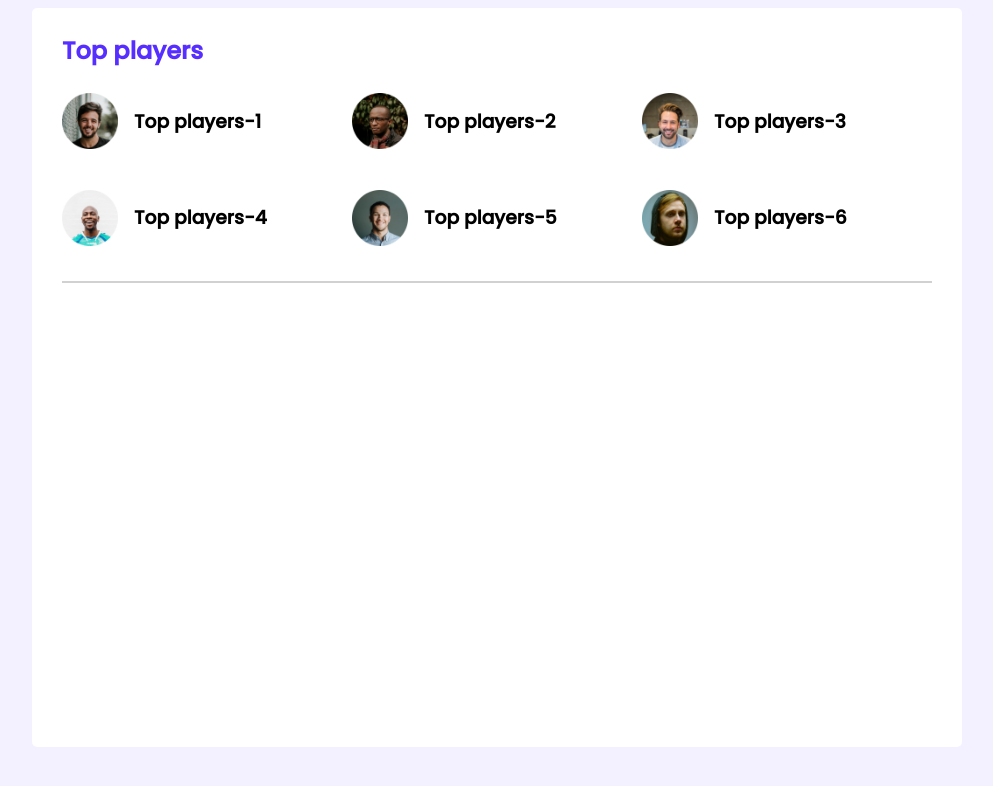
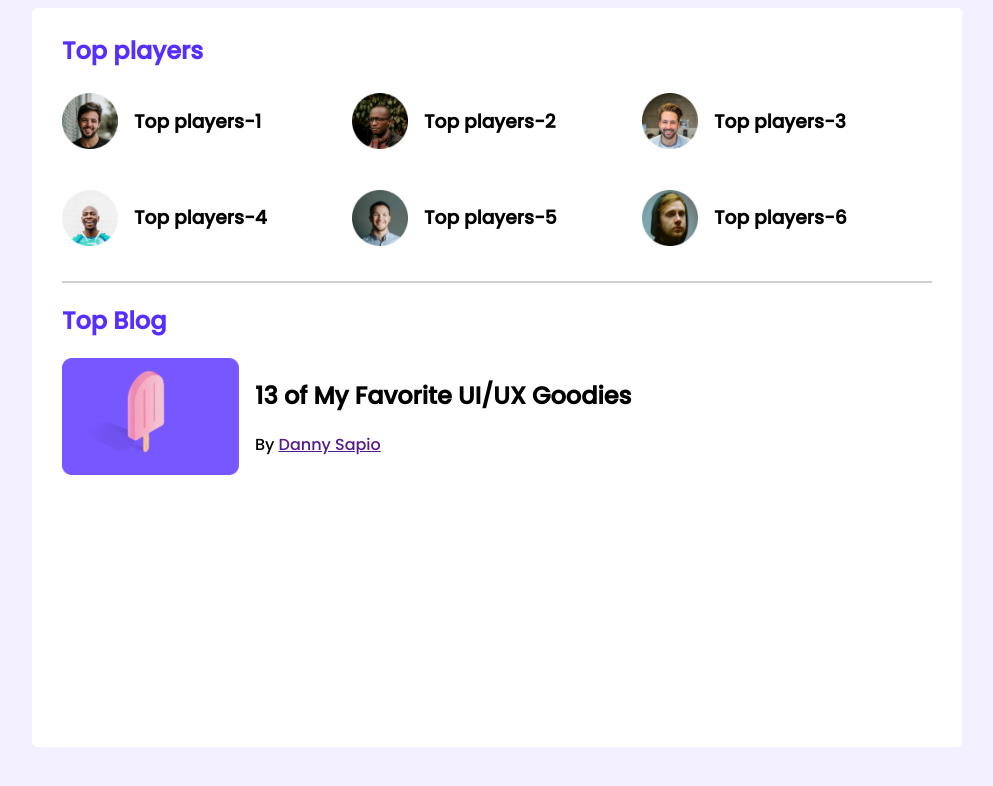
Before and after one commit to mhrakib999/leader-board-css3, a plain HTML site: page index.html in a window 1280 px wide. Shown: the whole page, without its empty margins (143-1136 px from the left). Drawn offline with Linux system fonts and the light colour scheme.

Commit message:
third commit

```diff
--- a/index.html
+++ b/index.html
@@ -46,6 +46,25 @@
                 </div>
             </div>
             <hr>
+
+                <div class="top-blogs">
+                    <h2 class="blog-tittle">Top Blog</h2>
+                    <article class="blog">
+                        <img src="images/blogs/blog-1.png" alt="">
+
+                           <div class="blogtext">
+                            <h2  >
+                                13 of My Favorite
+                                UI/UX Goodies
+                               </h2>
+                               <p class="author-name" > By <a href=""> Danny Sapio </a> </p>
+                           </div>
+                        <article>
+
+                       </div>
+                    </div>
+                </div>
+
         </section>
     </main>
 </body>
--- a/style.css
+++ b/style.css
@@ -46,3 +46,24 @@ hr{
     border: 1px solid #D1D1D1;
     margin-top: 30px;
 }
+
+.blog-container{
+
+}
+
+.blog-tittle{
+    color: #562EFF;
+}
+
+.blog{
+   display: flex;
+}
+
+.top-blogs img {
+    width: 177px;
+    height: 117px;
+}
+
+.blogtext{
+    margin-left: 16px;
+}
```
